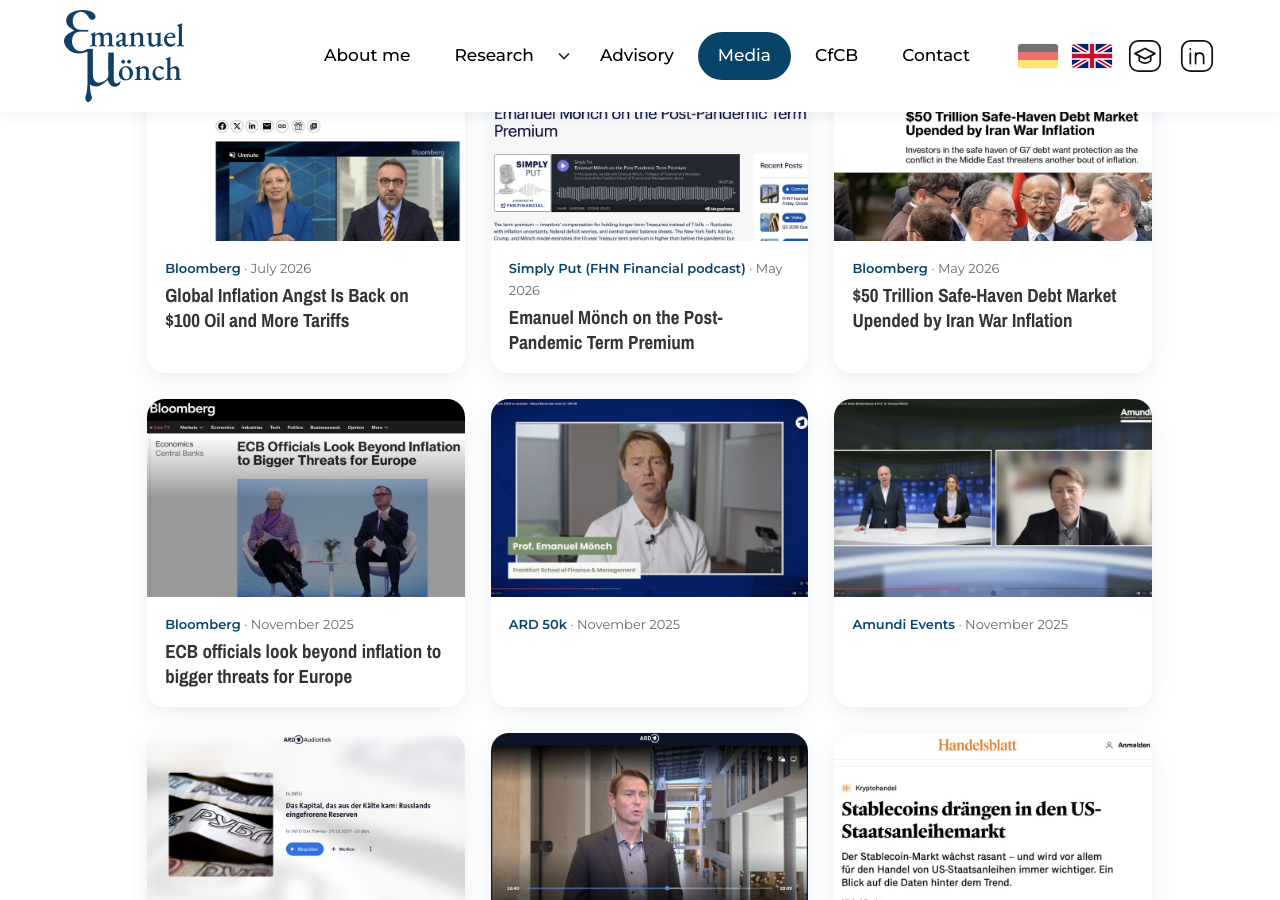
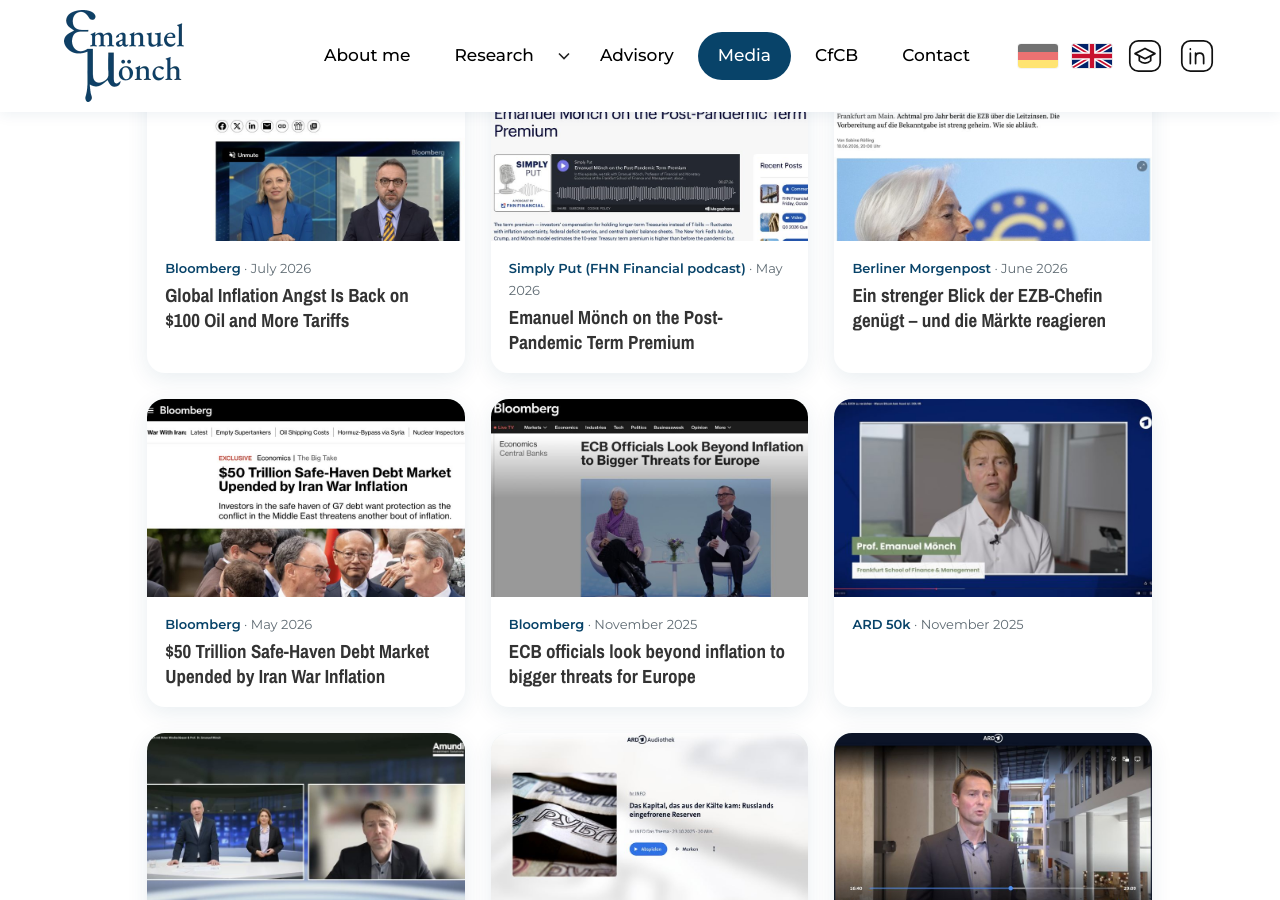
Before and after one commit to EmanuelMoench/website, a Jekyll site: the page built from media.html, in a window 1280 px wide and 900 px high, scrolled down 884 px. Built offline with Jekyll 4.4.1, drawn with Linux system fonts in a browser that asks for light colours.

Commit message:
Media: Berliner Morgenpost (June 2026)
Co-Authored-By: Claude Opus 5.5 <noreply@anthropic.com>
Claude-Session: https://claude.ai/code/session_01NkeFpE4bEZrQXBe3BSKNup

```diff
--- a/_data/media.yml
+++ b/_data/media.yml
@@ -18,6 +18,12 @@
   title: Emanuel Mönch on the Post-Pandemic Term Premium
   url: https://open.spotify.com/episode/30rFKvonlh9WO7gYkidebl
   image: fhn-2605.jpg
+
+- outlet: Berliner Morgenpost
+  date: 2026-06
+  title: Ein strenger Blick der EZB-Chefin genügt – und die Märkte reagieren
+  url: https://www.morgenpost.de/wirtschaft/article412217648/ein-strenger-blick-der-ezb-chefin-genuegt-und-die-maerkte-reagieren.html
+  image: morgenpost-2606.jpg
 
 - outlet: Bloomberg
   date: 2026-05
```
Also changed, not shown: assets/images/media/morgenpost-2606.jpg (added).
